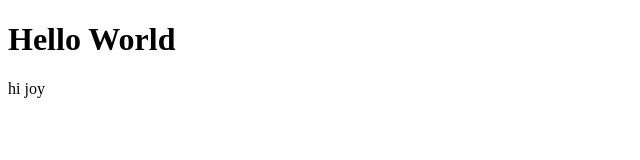
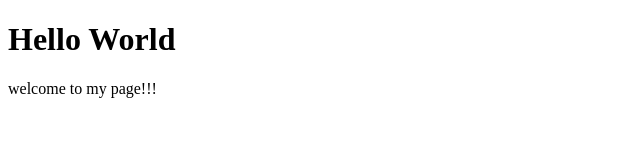
Before and after one commit to kimj000-1529765/kimj000-1529765.github.io, a plain HTML site: page index.html in a window 1280 px wide. Shown: the whole page, without its empty margins (0-640 px from the left). Drawn offline with Linux system fonts and the light colour scheme.

Commit message:
Add files via upload

```diff
--- a/index.html
+++ b/index.html
@@ -5,6 +5,6 @@
 	</head>
 	<body>
 		<h1>Hello World</h1>
-		<p>hi joy </p>
+		<p>welcome to my page!!!<p>
 	</body>
 </html>
```
